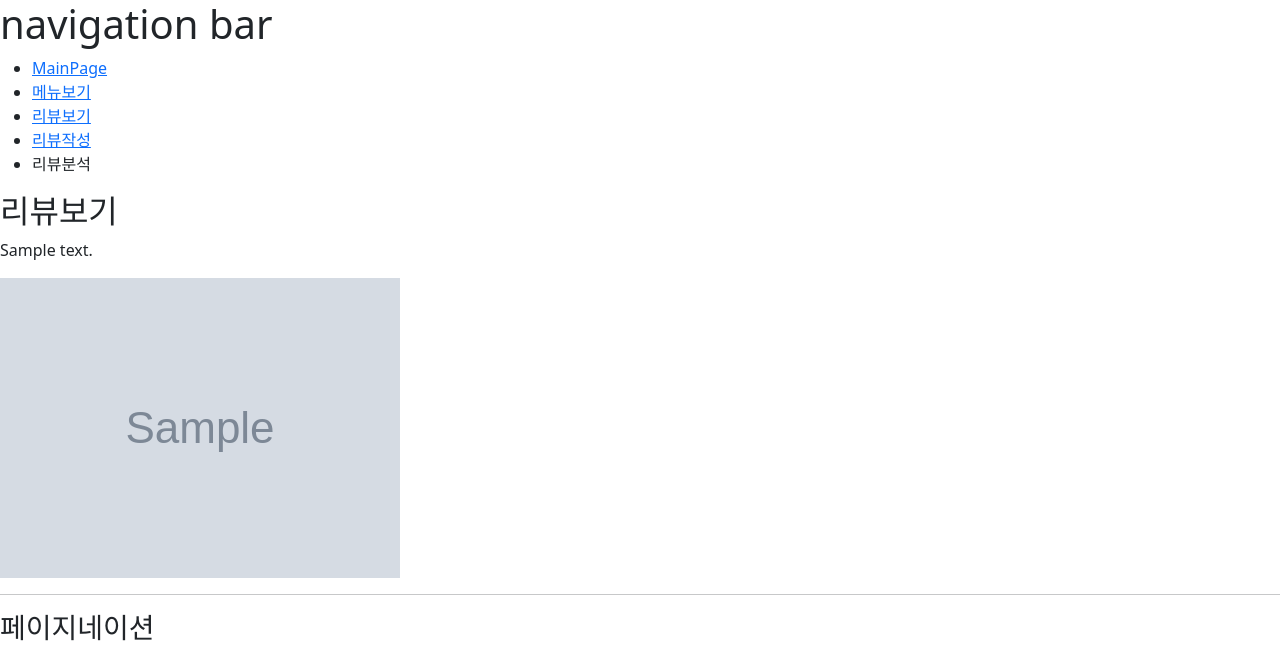
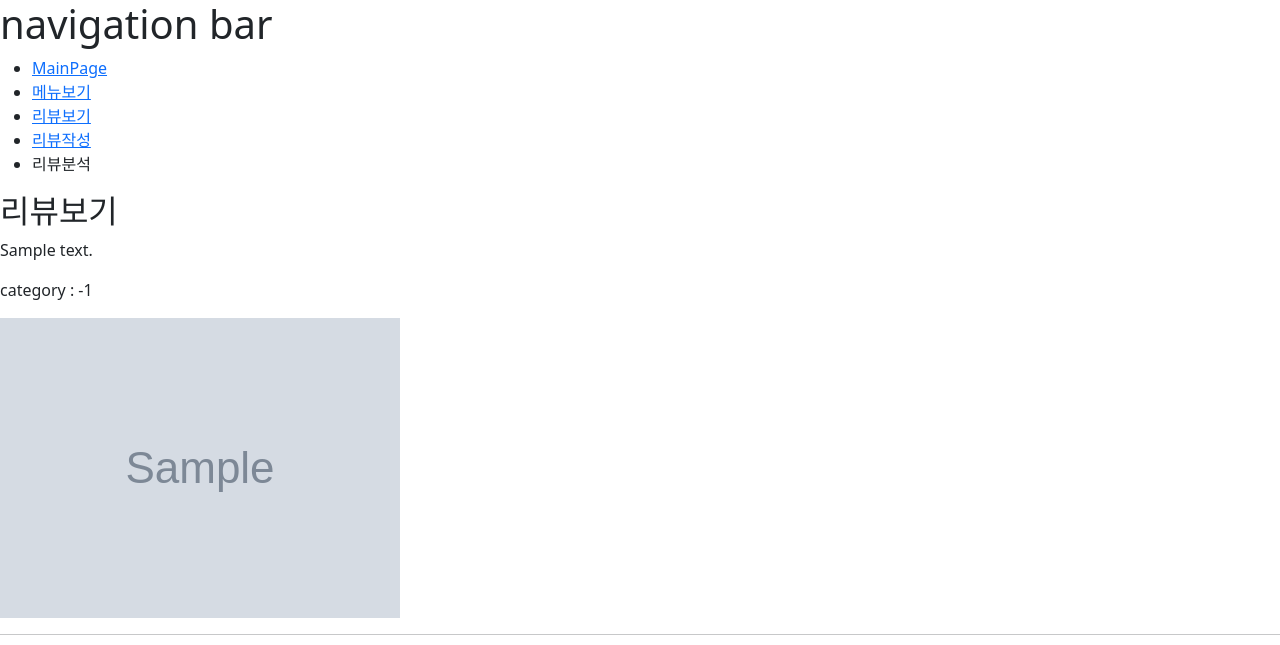
Before and after one commit to yhkim-4504/food_review_main, a Django app: page /main/review/ in a window 1280 px wide. Shown: the top 645 px of the page. Run offline with Django 4.2, Linux system fonts and the light colour scheme; tables that the repository leaves empty hold one stand-in row (values such as "Sample post"); grey boxes marked "Sample" are stand-in pictures; some libraries are stand-ins or nearby versions.

Commit message:
category 표시

```diff
--- a/templates/main/review_display.html
+++ b/templates/main/review_display.html
@@ -3,6 +3,7 @@
 <h2>리뷰보기</h2>
 {% for review in review_list %}
 <p>{{ review.content }}</p>
+<p>category : {{ review.get_food_type_display }}</p>
 {% for review_image in review.reviewimage_set.all %}
 <img src="{{ review_image.image.url }}">
 {% endfor %}
```
